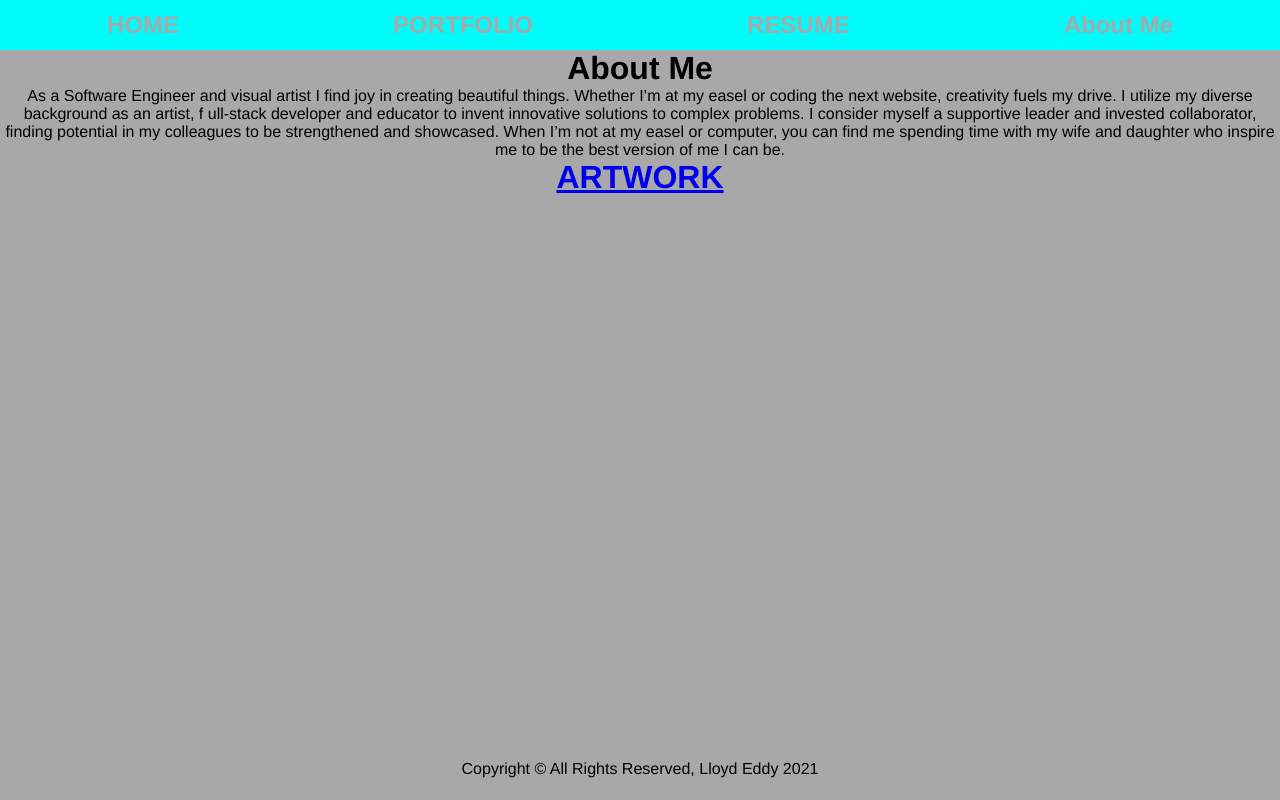
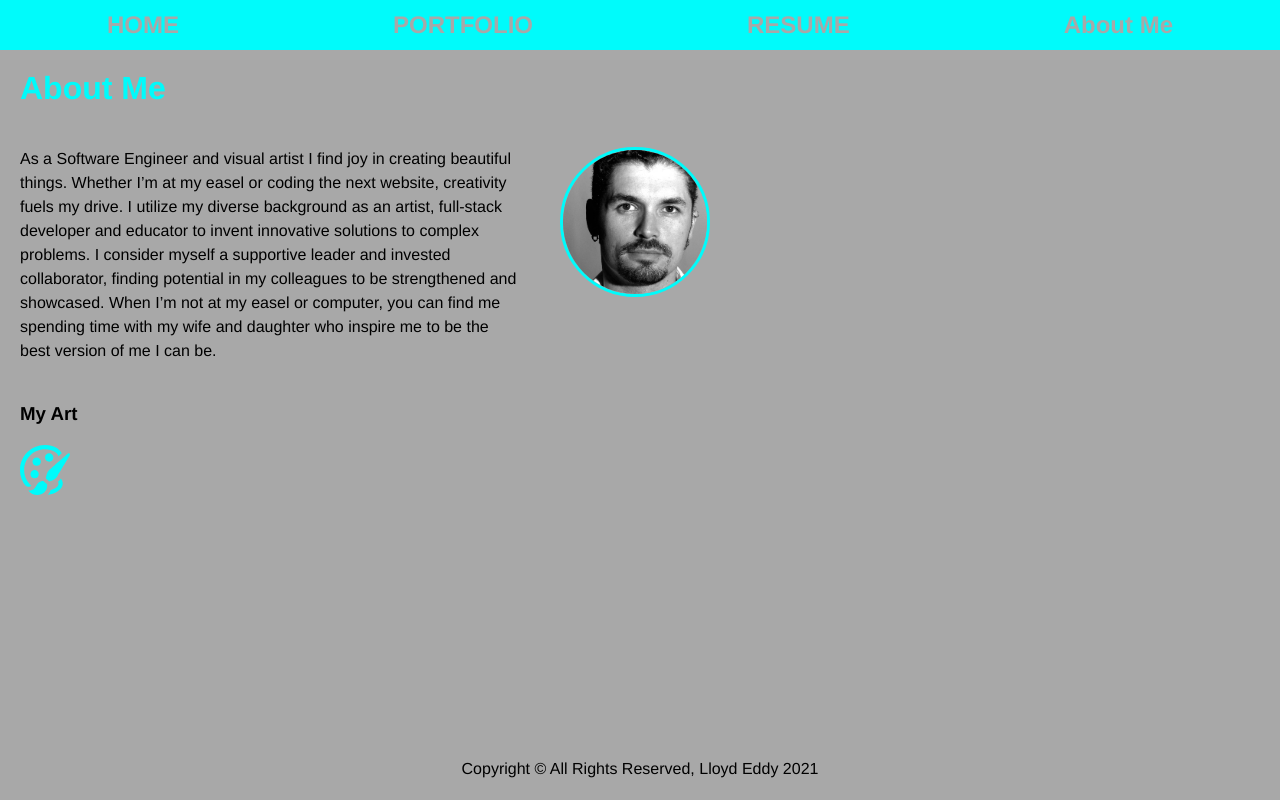
Before and after one commit to lloddy/portfolio, a React (Create React App) app: page /about in a window 1280 px wide. Built offline with nearby package versions, Linux system fonts and the light colour scheme.

Commit message:
WIP about me page styling

```diff
--- a/src/pages/About.jsx
+++ b/src/pages/About.jsx
@@ -1,20 +1,28 @@
+import Art from '../assets/articon.svg'
+import profilePic from '../assets/propic.JPG'
 const About = (props) => {
     return (
         <div>
             <h1 className="aboutMe">About Me</h1>
+            <div className="bioInfo">
                 <p className="aboutMeText">As a Software Engineer and visual artist
                 I find joy in creating beautiful things.
                 Whether I’m at my easel or coding the next website,
                 creativity fuels my drive.
-             I utilize my diverse background as an artist, f
-             ull-stack developer and educator to invent innovative
+                I utilize my diverse background as an artist, full-stack
+                developer and educator to invent innovative
                 solutions to complex problems.
                 I consider myself a supportive leader and invested collaborator,
                 finding potential in my colleagues to be strengthened and showcased.
                 When I’m not at my easel or computer,
                 you can find me spending time with my wife and daughter
                 who inspire me to be the best version of me I can be.</p>
-             <a href="https://lloydeddy.wordpress.com/" target="_blank"><h1>ARTWORK</h1></a>
+                <img src={profilePic} className="profilePic" alt="profile"/>
+             </div>
+             <div className="artWork">
+                <h3>My Art</h3>
+                <a href="https://lloydeddy.wordpress.com/" target="_blank"><img src={Art} className="artIcon" alt="art"/></a>
+            </div>
         </div>
     );
 };
--- a/src/styles.scss
+++ b/src/styles.scss
@@ -118,3 +118,36 @@ footer {
   width: 200px;
   }
 }
+.aboutMe {
+  margin: 20px;
+  color: $secondColor;
+  text-align: left;
+}
+.aboutMeText {
+  text-align: left;
+  line-height: 1.5;
+  margin: 20px;
+  max-width: 500px;
+}
+
+.artWork {
+  text-align: left;
+  margin: 20px;
+}
+
+.artIcon {
+  margin-top: 20px;
+  width: 50px;
+}
+
+.bioInfo {
+  display: flex;
+  .profilePic {
+    object-fit: cover;
+    width: 150px;
+    max-height: 150px;
+    border-radius: 50%;
+    border: 3px solid $secondColor;
+    margin: 20px;
+  }
+}
```
Also changed, not shown: src/assets/articon.svg (added), src/assets/propic.JPG (added). Lines whose indentation alone changed are shown as unchanged.
